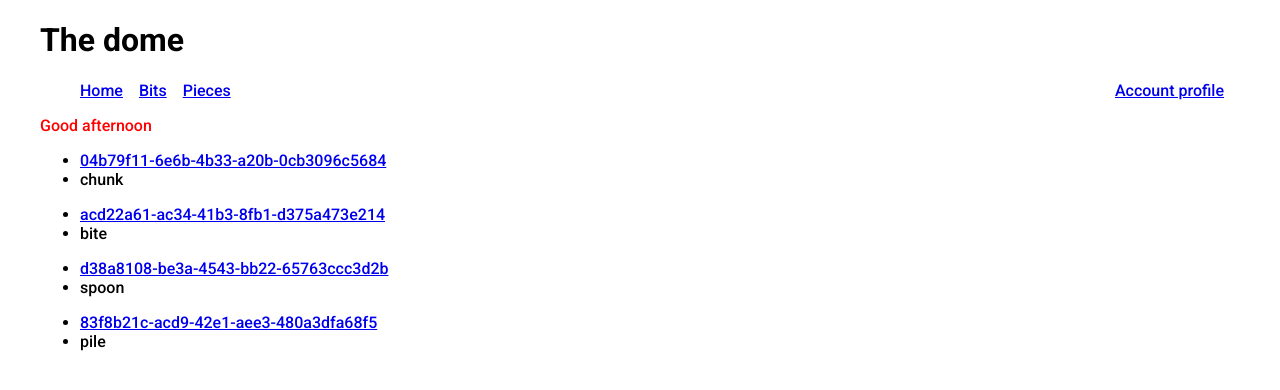
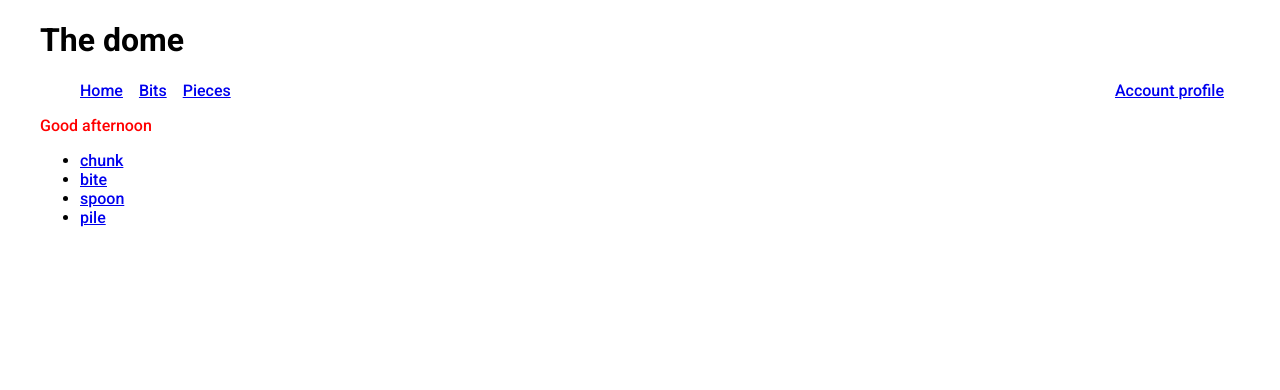
Before and after one commit to hadeellafi/Zink, an Angular app: page /pieces in a window 1280 px wide. Shown: the top 390 px of the page. Built offline with nearby package versions, Linux system fonts and the light colour scheme.

Commit message:
task02 fixed

```diff
--- a/src/app/app.component.html
+++ b/src/app/app.component.html
@@ -17,7 +17,7 @@
     </nav>
 
     <!-- TASK:01 add a message here, if time is < 12:00 show Good morning, else show Good afternoon. Make it green with first message, red with second message-->
-    <greetingMsg></greetingMsg>
+    <dm-greeting></dm-greeting>
   </div>
 </main>
 
--- a/src/app/components/bit/details.component.html
+++ b/src/app/components/bit/details.component.html
@@ -1 +1,3 @@
 <h3>bit details work</h3>
+ <!-- TASK:03: display list of bit ingredients (bit.ingredients is an array of name, id, and quantity),
+        when clicking on one, display the details in a child component here (name it details.partial) -->
--- a/src/app/components/bit/list.component.html
+++ b/src/app/components/bit/list.component.html
@@ -1,7 +1,16 @@
 <div class="page">
   <div class="container">
-    <ul *ngFor="let bit of bits">
-      <li><a [routerLink]="['/bits/', bit.id]">{{bit.name}}</a></li>
-    </ul>
+    <!-- use an if to assign to local variable to be used later. and to make sure it binds when available -->
+    @if (bits$ | async; as bits) {
+    <ul >
+      @for(bit of bits;track $index)
+      {
+      <li>
+        <!-- TASK:03: turn this into a card partial component. with bit as input  -->
+
+        <a [routerLink]="['/bits/', bit.id]">{{bit.name}}</a>
+      </li>
+    }
+    </ul>}
   </div>
 </div>
--- a/src/app/components/bit/list.component.ts
+++ b/src/app/components/bit/list.component.ts
@@ -1,7 +1,8 @@
 import { CommonModule } from '@angular/common';
 import { ChangeDetectionStrategy, Component, OnInit } from '@angular/core';
 import { RouterLink, RouterModule } from '@angular/router';
-import { Bit } from '../../models/bit.model';
+import { Observable } from 'rxjs';
+import { IBit } from '../../models/bit.model';
 import { BitService } from '../../services/bit.service';
 
 @Component({
@@ -16,11 +17,29 @@ export class BitListComponent implements OnInit {
   // Bind the list to the returned result
   // Every item in the list should have a link to the details page
   // bits!: Bit[];
-   bits!:Bit[];
+   bits$:Observable<IBit[]>;
   constructor(private bitService:BitService) {
     //
   }
   ngOnInit(): void {
-    this.bits=this.bitService.getBits();
+    this.bits$=this.bitService.getBits();
   }
 }
+
+// export class BitListComponent implements OnInit {
+
+//   // TASK:02 get list of bits from a service. let the service return static json
+//   // Bind the list to the returned result
+//   // Every item in the list should have a link to the details page
+
+//   // always start with an observable for the list
+//   bits$: Observable<IBit[]>;
+
+//   constructor(private bitService: BitService) {
+//     //
+//   }
+//   ngOnInit(): void {
+//     // don't subscribe, always use async pipe whenver possible
+//     this.bits$ = this.bitService.GetBits();
+//   }
+// }
--- a/src/app/components/common/greeting.partial.ts
+++ b/src/app/components/common/greeting.partial.ts
@@ -7,7 +7,7 @@ interface IGreeting {
 }
 
 @Component({
-  selector: 'greetingMsg',
+  selector: 'dm-greeting',
   templateUrl: './greeting.partial.html',
   standalone: true,
   changeDetection: ChangeDetectionStrategy.OnPush,
--- a/src/app/components/piece/details.component.html
+++ b/src/app/components/piece/details.component.html
@@ -1 +1,4 @@
 <p>piece details work</p>
+
+ <!-- TASK:03: display list of piece segment (piece.segments is an array of name, id, from, to)
+        when clicking on one, display the details in a child component here (name it details.partial) -->
--- a/src/app/components/piece/list.component.html
+++ b/src/app/components/piece/list.component.html
@@ -1,8 +1,13 @@
 <div class="page">
   <div class="container">
-    <ul *ngFor="let piece of this.pieces">
-      <li><a [routerLink]="['/pieces/', piece.id]">{{piece.id}}</a></li>
-      <li>{{piece.name}}</li>
+    @if(pieces$|async ;as pieces)
+    {
+    <ul>
+      @for(piece of pieces;track $index)
+      {
+      <li><a [routerLink]="['/pieces/', piece.id]">{{piece.name}}</a></li>
+      }
     </ul>
+    }
   </div>
 </div>
--- a/src/app/components/piece/list.component.ts
+++ b/src/app/components/piece/list.component.ts
@@ -2,7 +2,8 @@ import { CommonModule } from "@angular/common";
 import { ChangeDetectionStrategy, Component, OnInit } from "@angular/core";
 import { RouterModule } from "@angular/router";
 import { PieceService } from "../../services/piece.service";
-import { Piece } from "../../models/piece.model";
+import { Observable } from "rxjs";
+import { IPiece } from "../../models/piece.model";
 
 @Component({
     templateUrl: './list.component.html'
@@ -16,11 +17,11 @@ export class PieceListComponent implements OnInit {
  // Bind the list to the returned result
  // Every item in the list should have a link to the details page
 
- pieces!:Piece[];
+ pieces$!:Observable<IPiece[]>;
    constructor(private pieceService:PieceService) {
        //
    }
    ngOnInit(): void {
-       this.pieces=this.pieceService.getPieces();
+       this.pieces$=this.pieceService.getPieces();
    }
 }
--- a/src/app/models/bit.model.ts
+++ b/src/app/models/bit.model.ts
@@ -1,11 +1,5 @@
-export class Bit{
-    public id:string;
-    public name:string;
-
-
-    constructor(id:string,name:string){
-    this.id=id;
-    this.name=name;
-
-    }
-    }
+export interface IBit {
+    id: string;
+    name: string;
+    ingredients?:string[]
+}
--- a/src/app/models/piece.model.ts
+++ b/src/app/models/piece.model.ts
@@ -1,11 +1,5 @@
-export class Piece{
-    public id:string;
-    public name:string;
+export interface IPiece {
+    id: string;
+    name: string;
 
-
-    constructor(id:string,name:string){
-    this.id=id;
-    this.name=name;
-
-    }
-    }
+}
--- a/src/app/services/bit.service.ts
+++ b/src/app/services/bit.service.ts
@@ -1,11 +1,19 @@
 import { Injectable } from "@angular/core";
-import { Bit } from "../models/bit.model";
+import { Observable, of } from "rxjs";
+import { IBit } from "../models/bit.model";
+
+const tempBits = [
+  { id: '15d36b37-9fd7-4246-bf2d-e88eda088ba5', name: 'Apple' },
+  { id: 'd4f940c1-2915-46f0-b03b-068921b8ff69', name: 'Orange' },
+  { id: '056c18e2-5b12-49a6-bf7f-f7fbcdf731bb', name: 'Tomato' },
+  { id: 'dc7ed92e-a375-4e44-8655-81a99cd7cc23', name: 'Pineapple' },
+];
 
 @Injectable({ providedIn: 'root' })
-export class BitService  {
-private bits:Bit[]=[new Bit("16d","Apple"),new Bit("15d","Orange")]
+export class BitService {
 
-getBits(){
-    return this.bits;
+
+  getBits(): Observable<IBit[]> {
+    return of(tempBits);
+  }
 }
-}
--- a/src/app/services/piece.service.ts
+++ b/src/app/services/piece.service.ts
@@ -1,17 +1,18 @@
 import { Injectable } from "@angular/core";
-import { Piece } from "../models/piece.model";
+import { IPiece } from "../models/piece.model";
+import { Observable, of } from "rxjs";
+const tempPieces=[
+    { "id": "04b79f11-6e6b-4b33-a20b-0cb3096c5684", "name": "chunk" },
+    { "id": "acd22a61-ac34-41b3-8fb1-d375a473e214", "name": "bite" },
+    { "id": "d38a8108-be3a-4543-bb22-65763ccc3d2b", "name": "spoon" },
+    { "id": "83f8b21c-acd9-42e1-aee3-480a3dfa68f5", "name": "pile" }
+  ]
 
 @Injectable({ providedIn: 'root' })
 export class PieceService {
-    private pieces: Piece[] = [
-        new Piece("04b79f11-6e6b-4b33-a20b-0cb3096c5684", "chunk"),
-        new Piece("acd22a61-ac34-41b3-8fb1-d375a473e214", "bite"),
-        new Piece("d38a8108-be3a-4543-bb22-65763ccc3d2b", "spoon"),
-        new Piece("83f8b21c-acd9-42e1-aee3-480a3dfa68f5", "pile")
-    ]
 
 
-    getPieces() {
-        return this.pieces;
+    getPieces():Observable<IPiece[]> {
+        return of(tempPieces);
     }
 }
```
